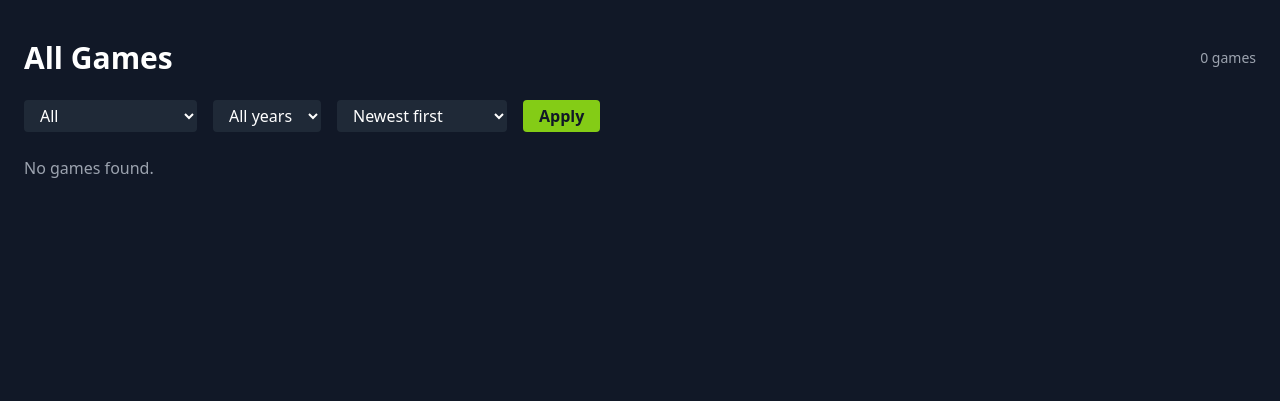
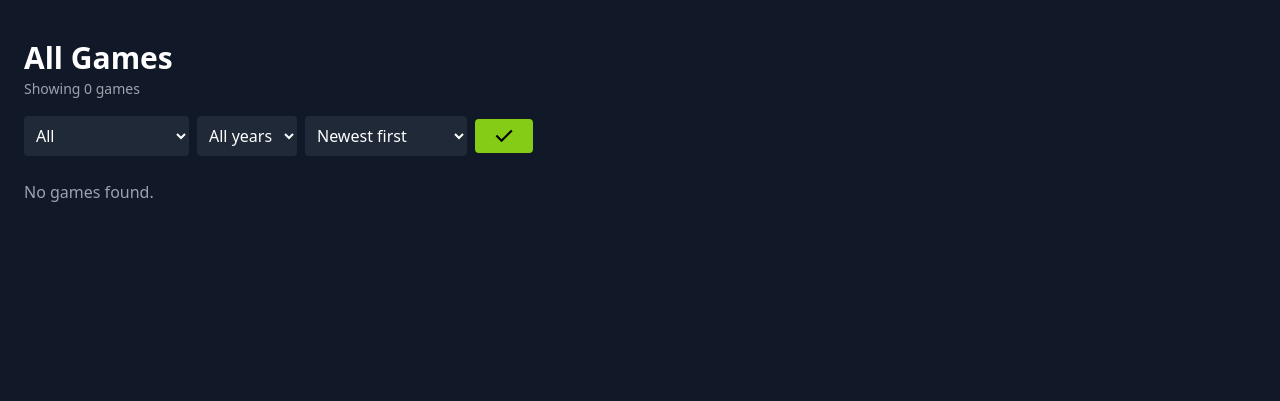
Before and after one commit to 6SUPER6SONIC6/Diffly, a Django app: page /games/ in a window 1280 px wide. Shown: the part 65-466 px from the top of the page. Run offline with Django 5.2, Linux system fonts and the light colour scheme; data that the repository does not hold is empty; some libraries are stand-ins or nearby versions.

Commit message:
refactor(game-list): change the filters submit button text to svg icon

```diff
--- a/apps/games/templates/games/game_list.html
+++ b/apps/games/templates/games/game_list.html
@@ -5,22 +5,22 @@
 {% block content %}
 <section class="section-spacing">
     <div class="max-w-7xl mx-auto">
-        <div class="flex justify-between items-center mb-6">
+        <div class="relative mb-4">
             <h2 class="text-3xl font-bold">All Games</h2>
-            <span class="text-sm text-gray-400">{{ paginator.count }} games</span>
+            <span class="text-sm text-gray-400">Showing {{ paginator.count }} games</span>
         </div>
 
-        <div class="flex justify-start items-center mb-6 space-x-4">
-            <form method="get" class="flex space-x-4 items-center">
+        <div class="flex justify-start items-center mb-6 space-x-4 mx-auto">
+            <form method="get" class="flex space-x-2 items-center">
                 <label>
-                    <select name="discounted" class="bg-dark-card text-white rounded px-3 py-1">
+                    <select name="discounted" class="bg-dark-card text-white rounded px-2 py-2">
                         <option value="" {% if not request.GET.discounted %}selected{% endif %}>All</option>
                         <option value="true" {% if request.GET.discounted == "true" %}selected{% endif %}>Discounted only</option>
                         <option value="false" {% if request.GET.discounted == "false" %}selected{% endif %}>Without discount</option>
                     </select>
                 </label>
                 <label>
-                    <select name="release_year" class="bg-dark-card text-white rounded px-3 py-1">
+                    <select name="release_year" class="bg-dark-card text-white rounded px-2 py-2">
                         <option value="" {% if not request.GET.release_year %}selected{% endif %}>All years</option>
                         <option value="2025" {% if request.GET.release_year == "2025" %}selected{% endif %}>2025</option>
                         <option value="2024" {% if request.GET.release_year == "2024" %}selected{% endif %}>2024</option>
@@ -28,7 +28,7 @@
                     </select>
                 </label>
                 <label>
-                    <select name="ordering" class="bg-dark-card text-white rounded px-3 py-1">
+                    <select name="ordering" class="bg-dark-card text-white rounded px-2 py-2">
                         <option value="-release_date" {% if request.GET.ordering == "-release_date" %}selected{% endif %}>Newest first</option>
                         <option value="release_date" {% if request.GET.ordering == "release_date" %}selected{% endif %}>Oldest first</option>
                         <option value="title" {% if request.GET.ordering == "title" %}selected{% endif %}>Title A–Z</option>
@@ -36,7 +36,16 @@
                         <option value="discount" {% if request.GET.ordering == "discount" %}selected{% endif %}>Biggest discount</option>
                     </select>
                 </label>
-                <button type="submit" class="bg-accent text-dark-bg rounded px-4 py-1 font-semibold hover:bg-accent-dark transition">Apply</button>
+                <button type="submit" class="bg-accent text-dark-bg rounded px-4 py-1 font-semibold hover:bg-accent-dark transition">
+                    <svg width="26" height="26" viewBox="0 0 25 25" fill="none" xmlns="http://www.w3.org/2000/svg">
+                        <mask id="mask0_73_7" style="mask-type:alpha" maskUnits="userSpaceOnUse" x="0" y="0" width="25" height="25">
+                        <rect x="0.605835" y="0.418335" width="24" height="24" fill="#D9D9D9"/>
+                        </mask>
+                        <g mask="url(#mask0_73_7)">
+                        <path d="M10.1558 18.4183L4.45581 12.7183L5.88081 11.2933L10.1558 15.5683L19.3308 6.39331L20.7558 7.81831L10.1558 18.4183Z" fill="black"/>
+                        </g>
+                    </svg>
+                </button>
             </form>
         </div>
 
```
